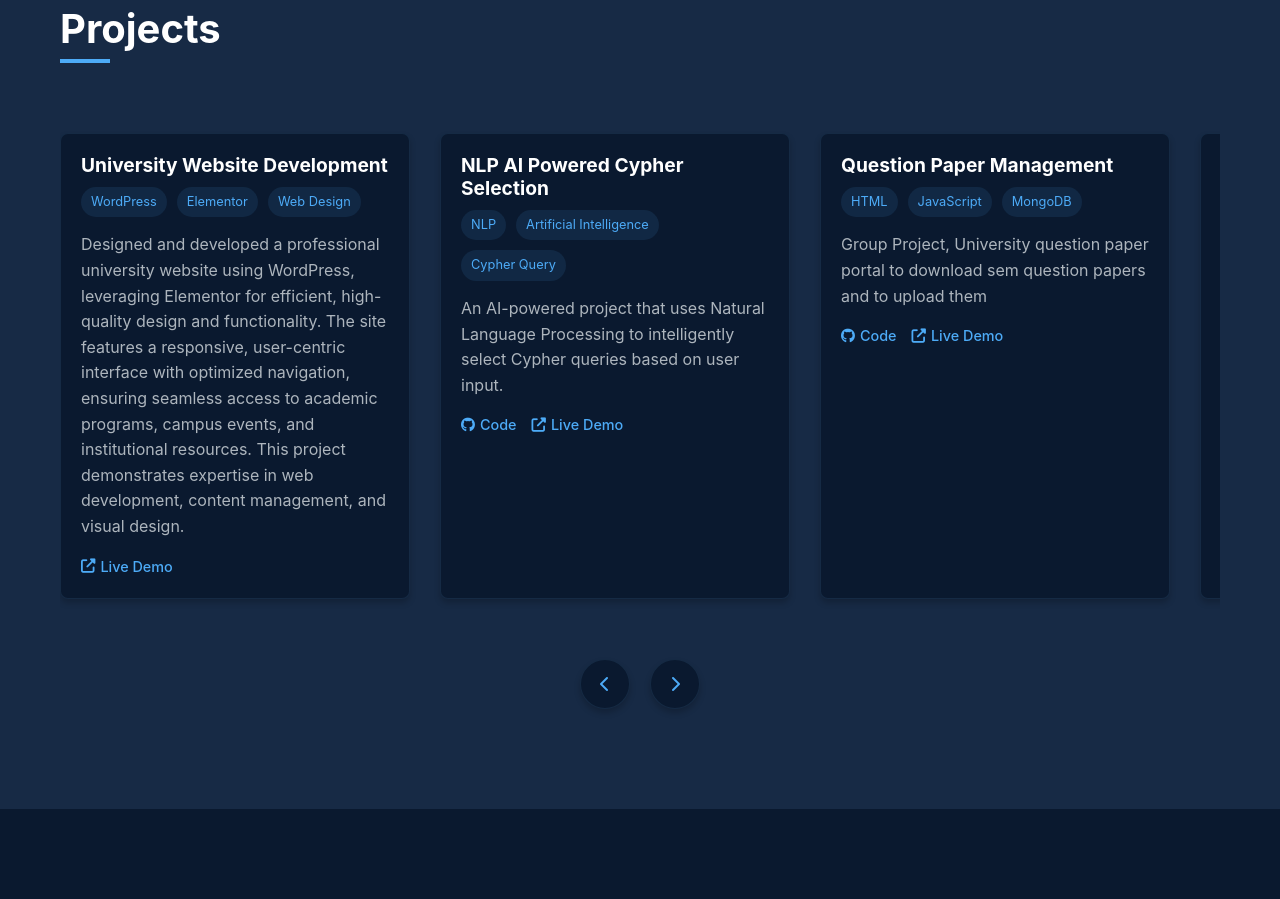
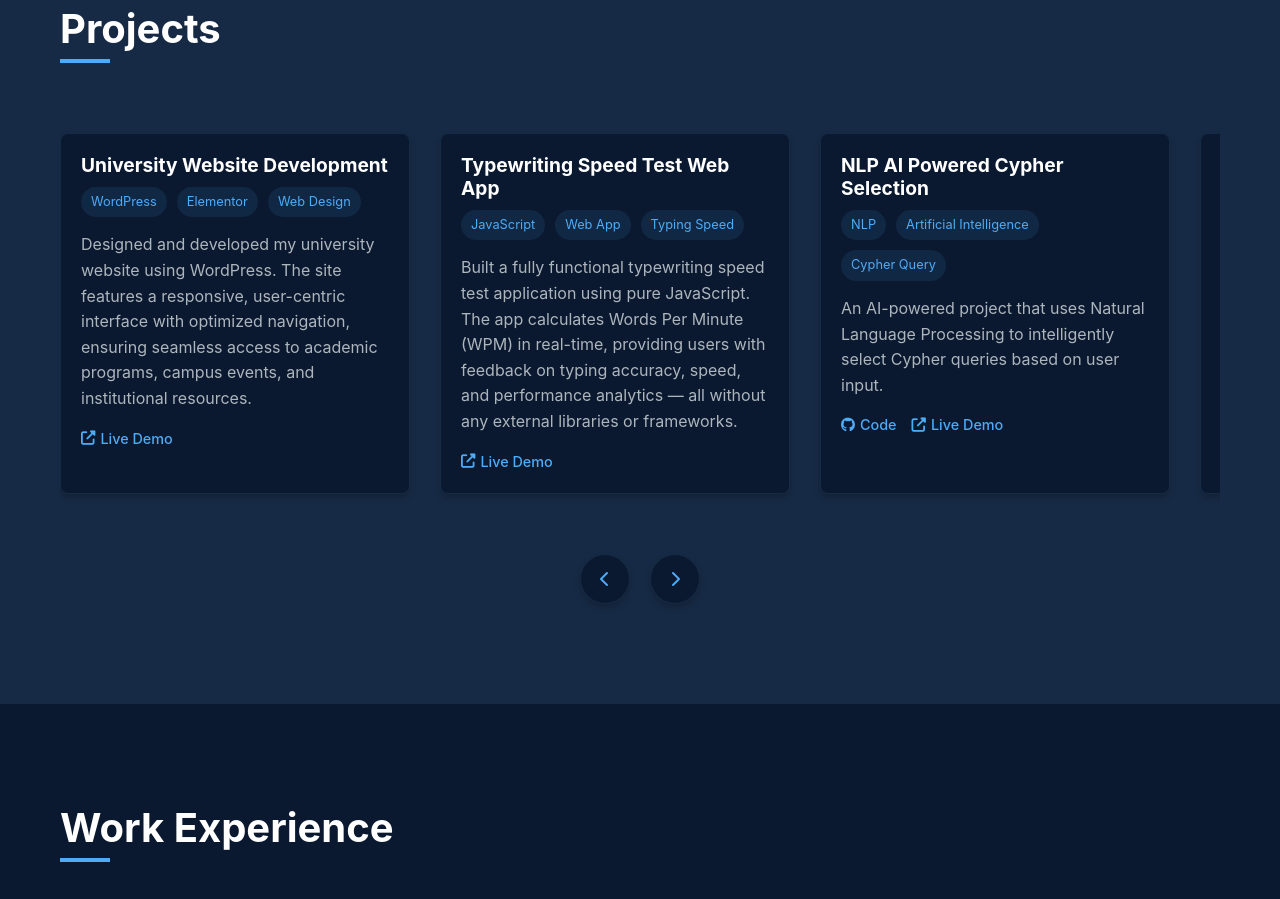
Before and after one commit to yaswanth65/portfolio, a plain HTML site: page index.html in a window 1280 px wide. Shown: the part 2480-3379 px from the top of the page. Drawn offline with Linux system fonts and the light colour scheme.

Commit message:
Update index.html

```diff
--- a/index.html
+++ b/index.html
@@ -1198,12 +1198,32 @@
             <span class="project-tag">Elementor</span>
             <span class="project-tag">Web Design</span>
         </div>
-        <p class="project-desc">Designed and developed a professional university website using WordPress, leveraging Elementor for efficient, high-quality design and functionality. The site features a responsive, user-centric interface with optimized navigation, ensuring seamless access to academic programs, campus events, and institutional resources. This project demonstrates expertise in web development, content management, and visual design.</p>
+        <p class="project-desc">Designed and developed my university website using WordPress. The site features a responsive, user-centric interface with optimized navigation, ensuring seamless access to academic programs, campus events, and institutional resources.</p>
         <div class="project-links">
             <a href="https://youtu.be/afr3_nDm3aE" target="_blank"><i class="fas fa-external-link-alt"></i> Live Demo</a>
         </div>
     </div>
 </div>
+                    <div class="project-card">
+    <div class="project-content">
+        <h3 class="project-title">Typewriting Speed Test Web App</h3>
+        <div class="project-tags">
+            <span class="project-tag">JavaScript</span>
+            <span class="project-tag">Web App</span>
+            <span class="project-tag">Typing Speed</span>
+        </div>
+        <p class="project-desc">
+            Built a fully functional typewriting speed test application using pure JavaScript. The app calculates Words Per Minute (WPM) in real-time, providing users with feedback on typing accuracy, speed, and performance analytics — all without any external libraries or frameworks.
+        </p>
+        <div class="project-links">
+            <a href="https://your-demo-link.com" target="_blank">
+                <i class="fas fa-external-link-alt"></i> Live Demo
+            </a>
+        </div>
+    </div>
+</div>
+
+
                     <div class="project-card">
 
                         <div class="project-content">
```
